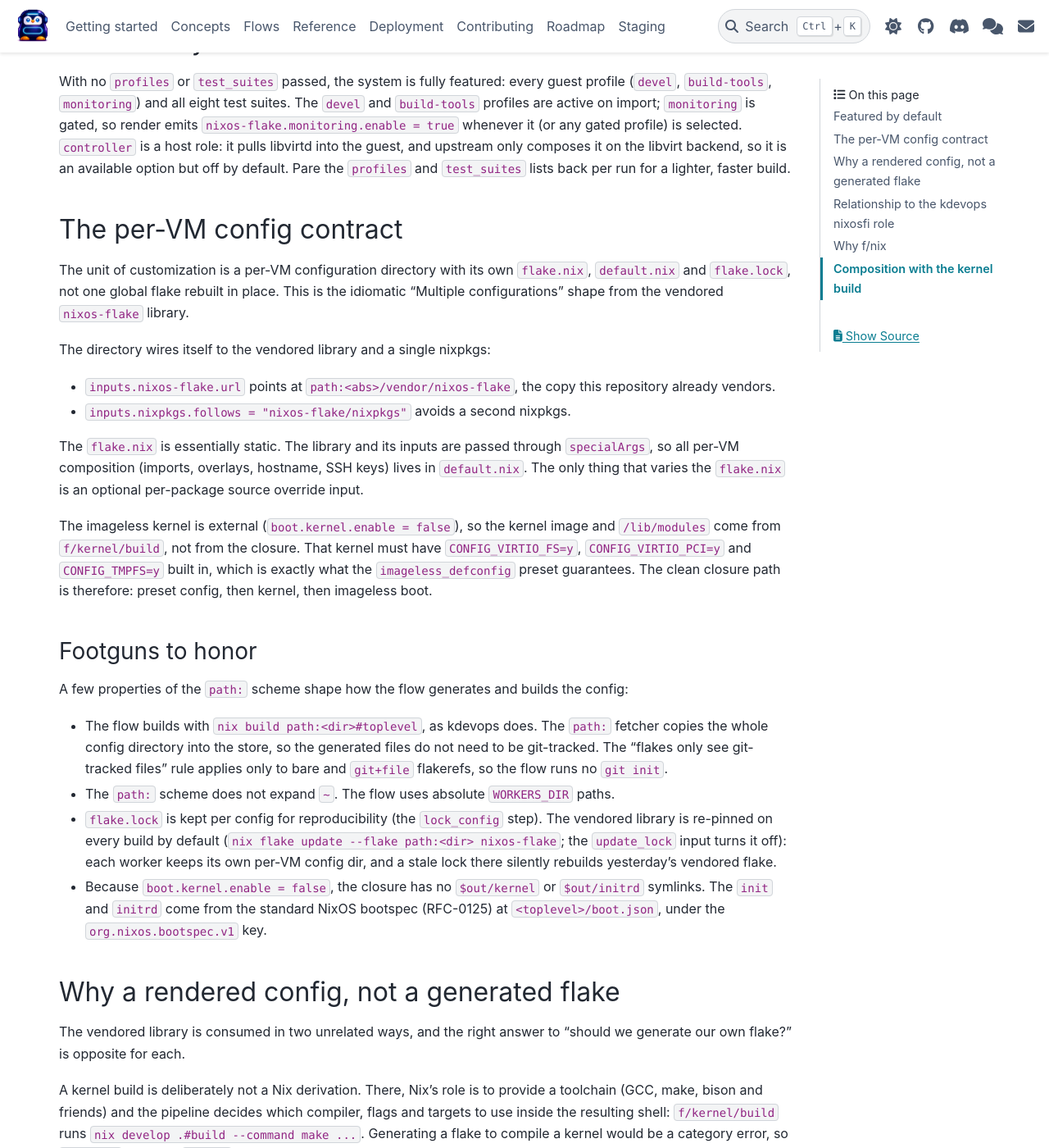
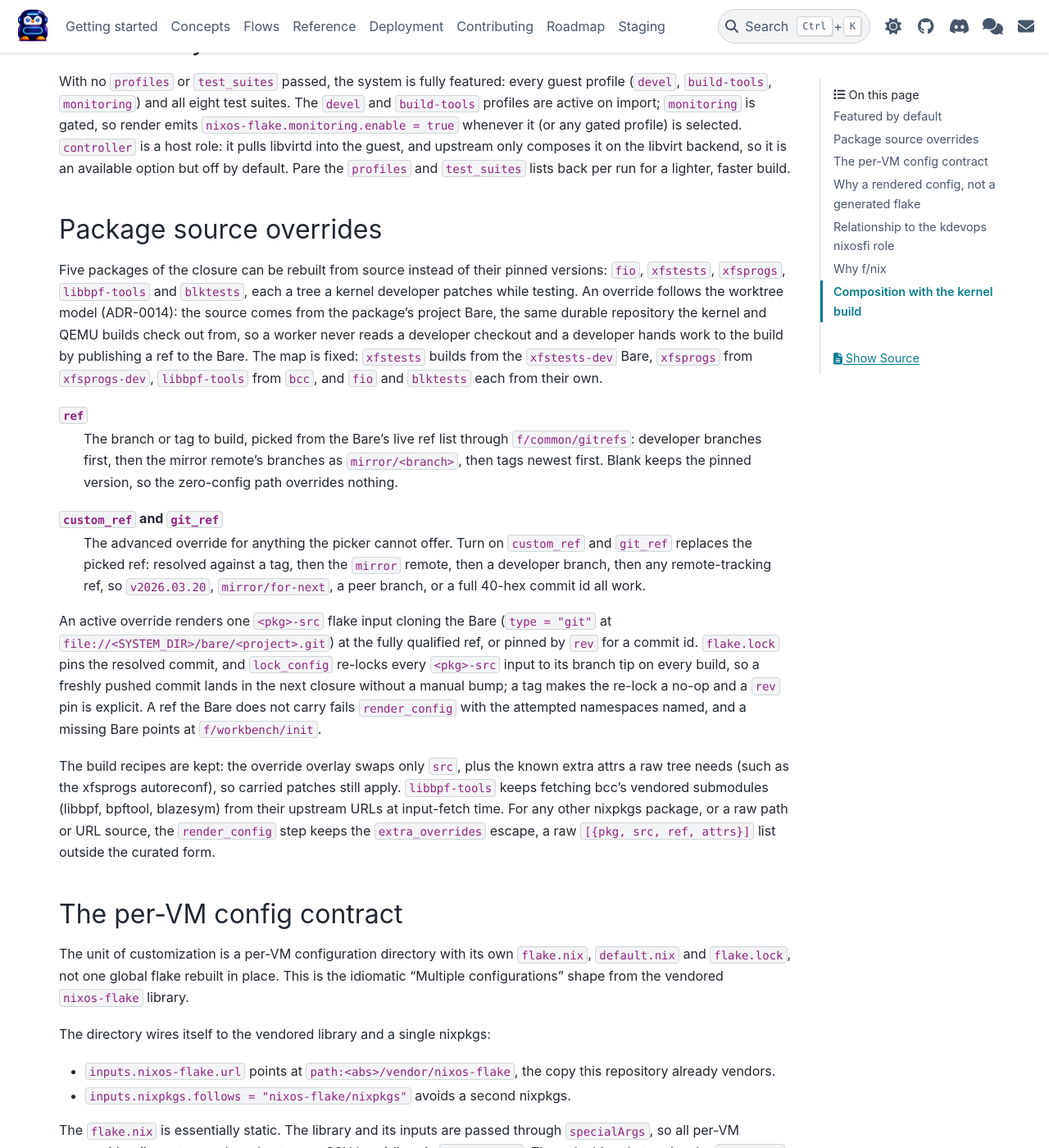
Before and after one commit to dagomez137/kdevops-ng, a Sphinx documentation site: the page built from docs/flows/nix-build.rst, in a window 1280 px wide and 1400 px high, scrolled down 696 px. Shown: the whole window at 82% size. Built offline with Sphinx 7.4.7 and the PyData theme 0.15.4, drawn with Linux system fonts in a browser that asks for light colours.

Commit message:
docs: document the closure override pickers
The nix-build page never documented the source_overrides schema, and the
override mechanics changed with ADR 0014: add a reference section shaped
like kernel-build's Worktree section, with the picker entry, the gated
custom-ref entry and its resolution order, the Bare-backed input and
re-lock behaviour, the kept recipes and submodule note, and the
extra_overrides escape. The workbench-init page's bare-consumer list
gains the closure build beside the kernel and QEMU builds.

Generated-by: Claude AI
Signed-off-by: Daniel Gomez <da.gomez@kernel.org>

```diff
--- a/docs/flows/nix-build.rst
+++ b/docs/flows/nix-build.rst
@@ -45,6 +45,51 @@ true`` whenever it (or any gated profile) is selected. ``controller`` is a host
 role: it pulls libvirtd into the guest, and upstream only composes it on the
 libvirt backend, so it is an available option but off by default. Pare the
 ``profiles`` and ``test_suites`` lists back per run for a lighter, faster build.
+
+Package source overrides
+========================
+
+Five packages of the closure can be rebuilt from source instead of their
+pinned versions: ``fio``, ``xfstests``, ``xfsprogs``, ``libbpf-tools`` and
+``blktests``, each a tree a kernel developer patches while testing. An
+override follows the worktree model (ADR-0014): the source comes from the
+package's project Bare, the same durable repository the kernel and QEMU
+builds check out from, so a worker never reads a developer checkout and a
+developer hands work to the build by publishing a ref to the Bare. The map
+is fixed: ``xfstests`` builds from the ``xfstests-dev`` Bare, ``xfsprogs``
+from ``xfsprogs-dev``, ``libbpf-tools`` from ``bcc``, and ``fio`` and
+``blktests`` each from their own.
+
+``ref``
+   The branch or tag to build, picked from the Bare's live ref list through
+   :src:`f/common/gitrefs`: developer branches first, then the mirror
+   remote's branches as ``mirror/<branch>``, then tags newest first. Blank
+   keeps the pinned version, so the zero-config path overrides nothing.
+
+``custom_ref`` and ``git_ref``
+   The advanced override for anything the picker cannot offer. Turn on
+   ``custom_ref`` and ``git_ref`` replaces the picked ref: resolved against
+   a tag, then the ``mirror`` remote, then a developer branch, then any
+   remote-tracking ref, so ``v2026.03.20``, ``mirror/for-next``, a peer
+   branch, or a full 40-hex commit id all work.
+
+An active override renders one ``<pkg>-src`` flake input cloning the Bare
+(``type = "git"`` at ``file://<SYSTEM_DIR>/bare/<project>.git``) at the
+fully qualified ref, or pinned by ``rev`` for a commit id. ``flake.lock``
+pins the resolved commit, and ``lock_config`` re-locks every ``<pkg>-src``
+input to its branch tip on every build, so a freshly pushed commit lands in
+the next closure without a manual bump; a tag makes the re-lock a no-op and
+a ``rev`` pin is explicit. A ref the Bare does not carry fails
+``render_config`` with the attempted namespaces named, and a missing Bare
+points at :src:`f/workbench/init`.
+
+The build recipes are kept: the override overlay swaps only ``src``, plus
+the known extra attrs a raw tree needs (such as the xfsprogs autoreconf),
+so carried patches still apply. ``libbpf-tools`` keeps fetching bcc's
+vendored submodules (libbpf, bpftool, blazesym) from their upstream URLs at
+input-fetch time. For any other nixpkgs package, or a raw path or URL
+source, the ``render_config`` step keeps the ``extra_overrides`` escape, a
+raw ``[{pkg, src, ref, attrs}]`` list outside the curated form.
 
 The per-VM config contract
 ==========================
```
Also changed, not shown: docs/flows/workbench-init.rst (+5 -4 lines).
